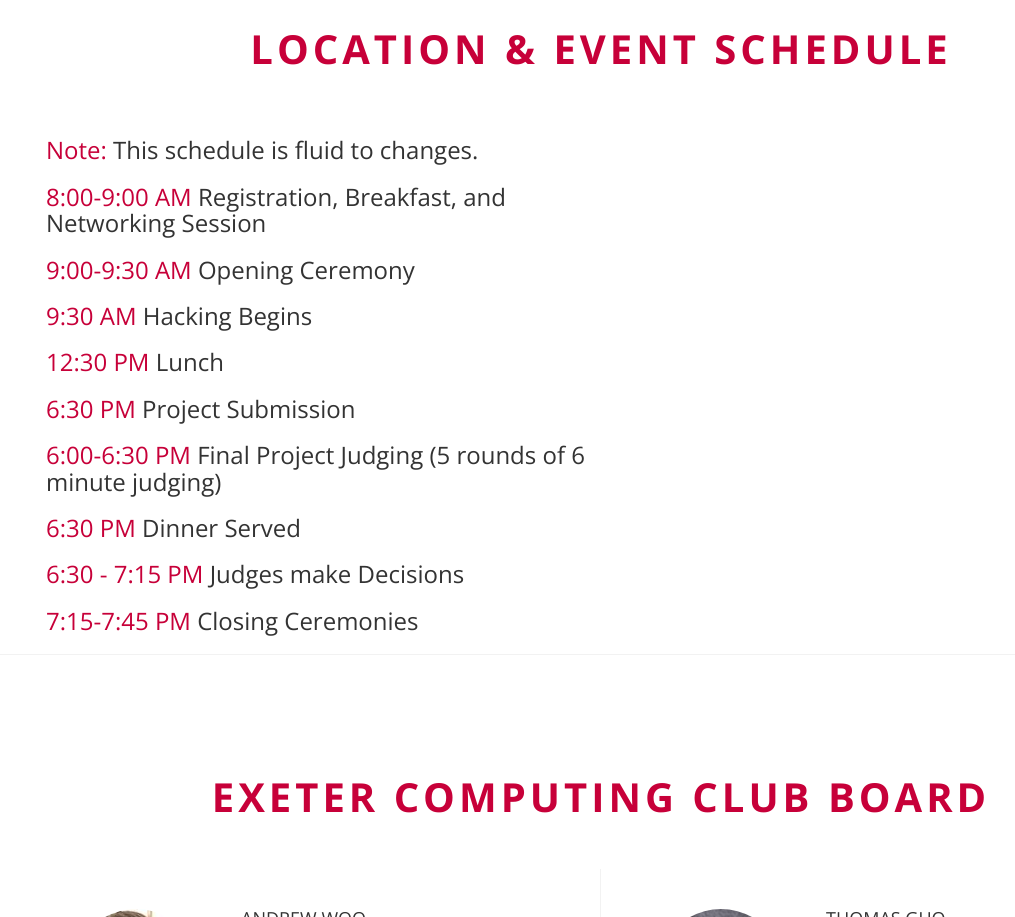
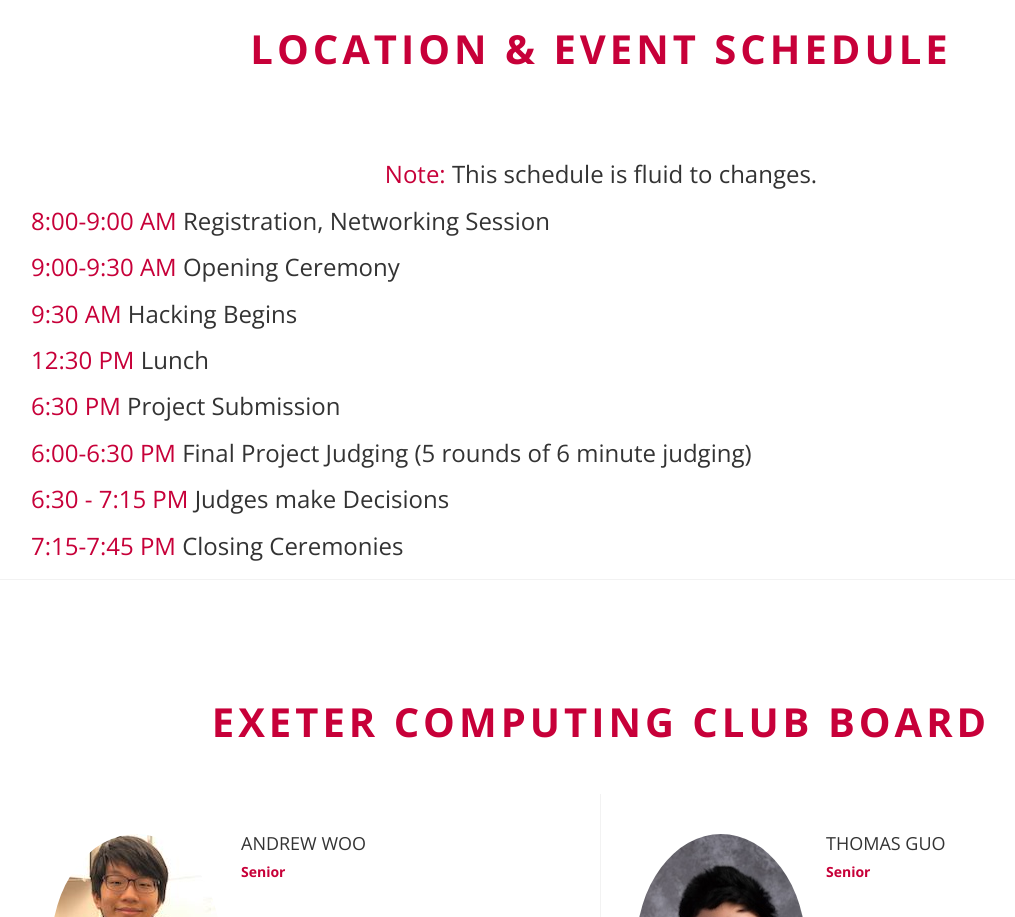
Before and after one commit to amudide/HackExeter2020, a plain HTML site: page index.html in a window 1280 px wide. Shown: the part 1457-2374 px from the top of the page, without its empty margins (39-1054 px from the left). Drawn offline with nearby package versions, Linux system fonts and the light colour scheme.

Commit message:
schedule

```diff
--- a/index.html
+++ b/index.html
@@ -156,16 +156,15 @@
 						<iframe src="https://www.google.com/maps/embed?pb=!1m18!1m12!1m3!1d2918.8701246836504!2d-70.95335413453004!3d42.98100940365309!2m3!1f0!2f0!3f0!3m2!1i1024!2i768!4f13.1!3m3!1m2!1s0x89e2eeff23051b7d%3A0xfc44449d3c79c0a4!2sPhelps+Science+Center!5e0!3m2!1sen!2sus!4v1556923958751!5m2!1sen!2sus" width="480" height="480" frameborder="1" style="border:0" allowfullscreen></iframe>
 					</div>
 				</div> -->
-				<div class="col-md-6 col-sm-6 border_bottom wow fadeIn" data-wow-delay="0.6s" style="margin-top:-24px">
+				<div class=" wow fadeIn" data-wow-delay="0.6s" style="margin-top:-24px; margin: 0 auto">
 					<div class="media">
-						<h3 class="heading"><span style="color: #C70039">Note:</span> This schedule is fluid to changes.</h3>
-			                <h3 class="heading"><span style="color: #C70039">8:00-9:00 AM</span> Registration, Breakfast, and Networking Session</h3>
+						<h3 class="heading" style="text-align: center;"><span style="color: #C70039">Note:</span> This schedule is fluid to changes.</h3>
+			                <h3 class="heading"><span style="color: #C70039">8:00-9:00 AM</span> Registration, Networking Session</h3>
 			                <h3 class="heading"><span style="color: #C70039">9:00-9:30 AM</span> Opening Ceremony</h3>
 			                <h3 class="heading"><span style="color: #C70039">9:30 AM</span> Hacking Begins</h3>
 			                <h3 class="heading"><span style="color: #C70039">12:30 PM</span> Lunch</h3>
 			                <h3 class="heading"><span style="color: #C70039">6:30 PM</span> Project Submission</h3>
 			                <h3 class="heading"><span style="color: #C70039">6:00-6:30 PM</span>	Final Project Judging (5 rounds of 6 minute judging)</h3>
-			                <h3 class="heading"><span style="color: #C70039">6:30 PM</span>	Dinner Served</h3>
 			                <h3 class="heading"><span style="color: #C70039">6:30 - 7:15 PM</span>	Judges make Decisions</h3>
 			                <h3 class="heading"><span style="color: #C70039">7:15-7:45 PM</span>	Closing Ceremonies</h3>
 					</div>
```
